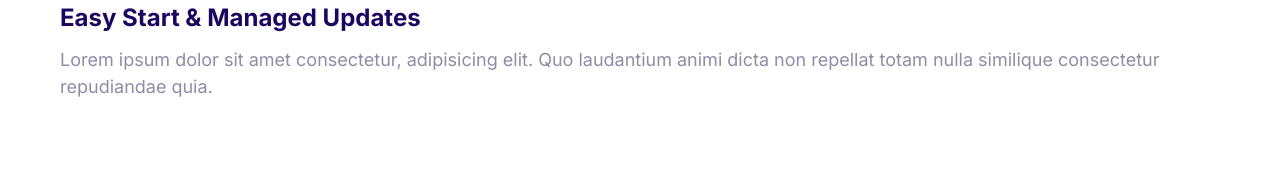
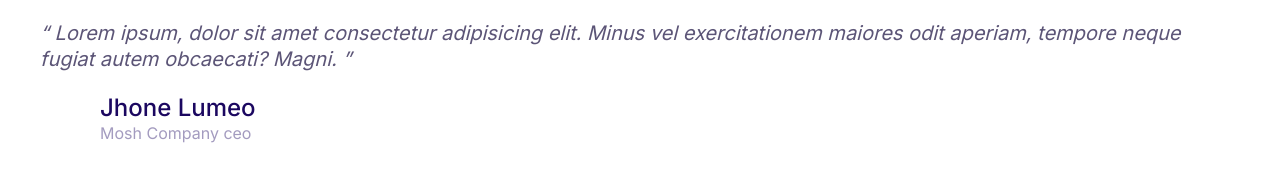
Before and after one commit to MoeinTbti/moshify, a plain HTML site: page index.html in a window 1280 px wide. Drawn offline with Linux system fonts and the light colour scheme.

Commit message:
Build the quote component.

```diff
--- a/css/styles.css
+++ b/css/styles.css
@@ -4,6 +4,7 @@
     --color-accent: #ff3400;
     --color-headings: #1b0760;
     --color-body: #918ca4;
+    --color-body-darker: #5c5577;
     --color-border: #ccc;
     --border-radius: 30px;
 }
@@ -388,3 +389,53 @@
 .media__image {
     margin-top: 1rem;
 }
+
+/* Quotes */
+
+.quote {
+    font-size: 3rem;
+    font-style: italic;
+    color: var(--color-body-darker);
+    line-height: 1.3;
+}
+
+.quote__text::before {
+    content: open-quote;
+}
+
+.quote__text::after {
+    content: close-quote;
+}
+
+.quote__author {
+    font-size: 3rem;
+    font-weight: 500;
+    font-style: normal;
+    margin-bottom: 0;
+}
+
+.quote__organization {
+    color: var(--color-headings);
+    opacity: 0.4;
+    font-size: 2rem;
+    font-style: normal;
+}
+
+.quote__line {
+    position: relative;
+    bottom: 10px;
+}
+
+@media screen and (min-width: 1024px) {
+    .quote {
+        font-size: 2rem;
+    }
+
+    .quote__author {
+        font-size: 2.4rem;
+    }
+
+    .quote__organization {
+        font-size: 1.6rem;
+    }
+}
--- a/index.html
+++ b/index.html
@@ -14,20 +14,25 @@
     <link rel="stylesheet" href="css/styles.css" />
   </head>
   <body>
+    <blockquote class="quote">
+      <p class="quote__text">
+        Lorem ipsum, dolor sit amet consectetur adipisicing elit. Minus vel
+        exercitationem maiores odit aperiam, tempore neque fugiat autem
+        obcaecati? Magni.
+      </p>
+      <footer>
         <div class="media">
           <div class="media__image">
-        <svg class="icon icon--primary">
-          <use xlink:href="images/sprite.svg#snap"></use>
+            <svg class="icon icon--primary quote__line">
+              <use xlink:href="images/sprite.svg#line"></use>
             </svg>
           </div>
           <div class="media__body">
-        <h3 class="media__title">Easy Start & Managed Updates</h3>
-        <p>
-          Lorem ipsum dolor sit amet consectetur, adipisicing elit. Quo
-          laudantium animi dicta non repellat totam nulla similique consectetur
-          repudiandae quia.
-        </p>
+            <h3 class="media__title quote__author">Jhone Lumeo</h3>
+            <p class="quote__organization">Mosh Company ceo</p>
           </div>
         </div>
+      </footer>
+    </blockquote>
   </body>
 </html>
```
Also changed, not shown: components/quotes.html (added, +20 -0 lines). Lines whose indentation alone changed are shown as unchanged.
